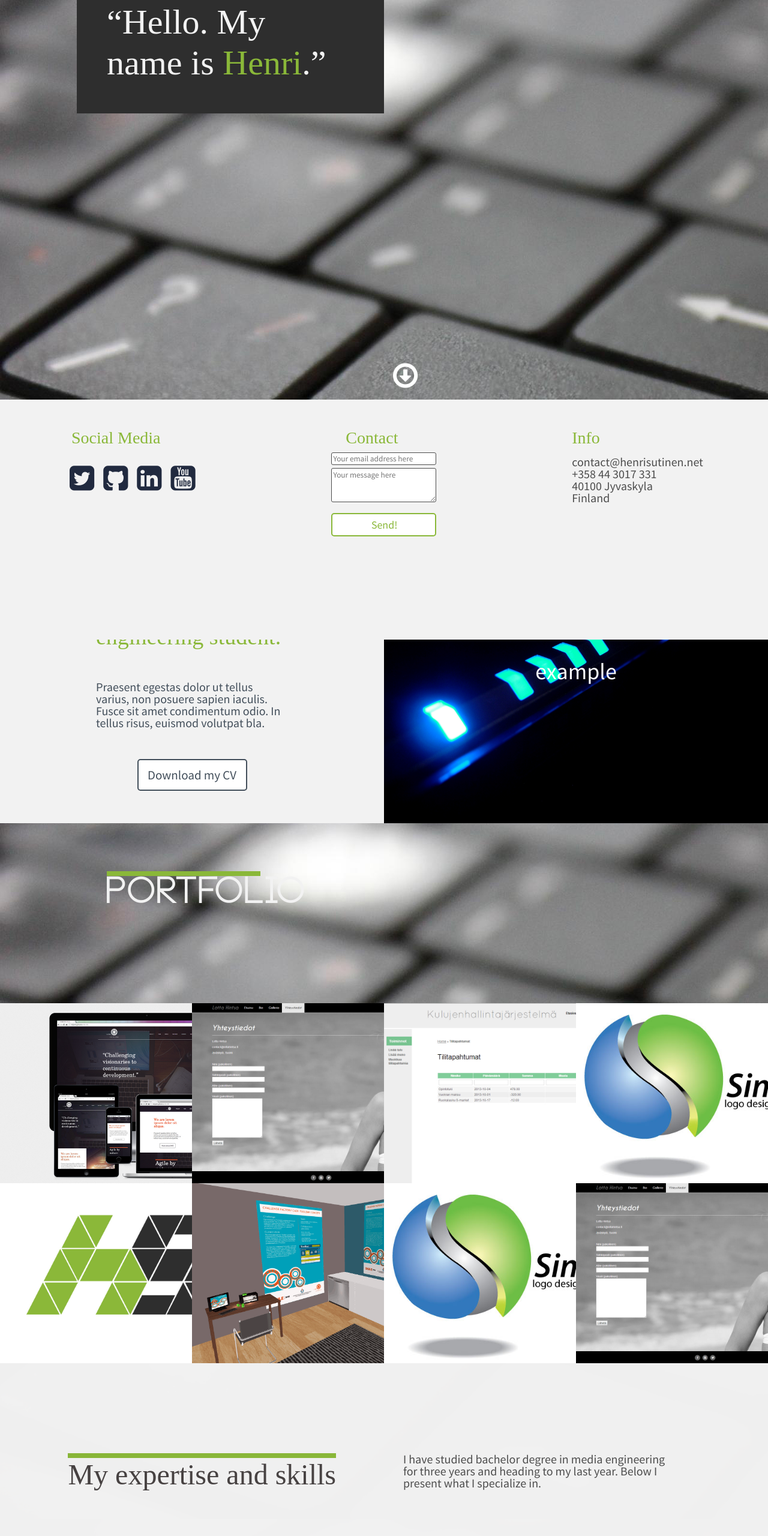
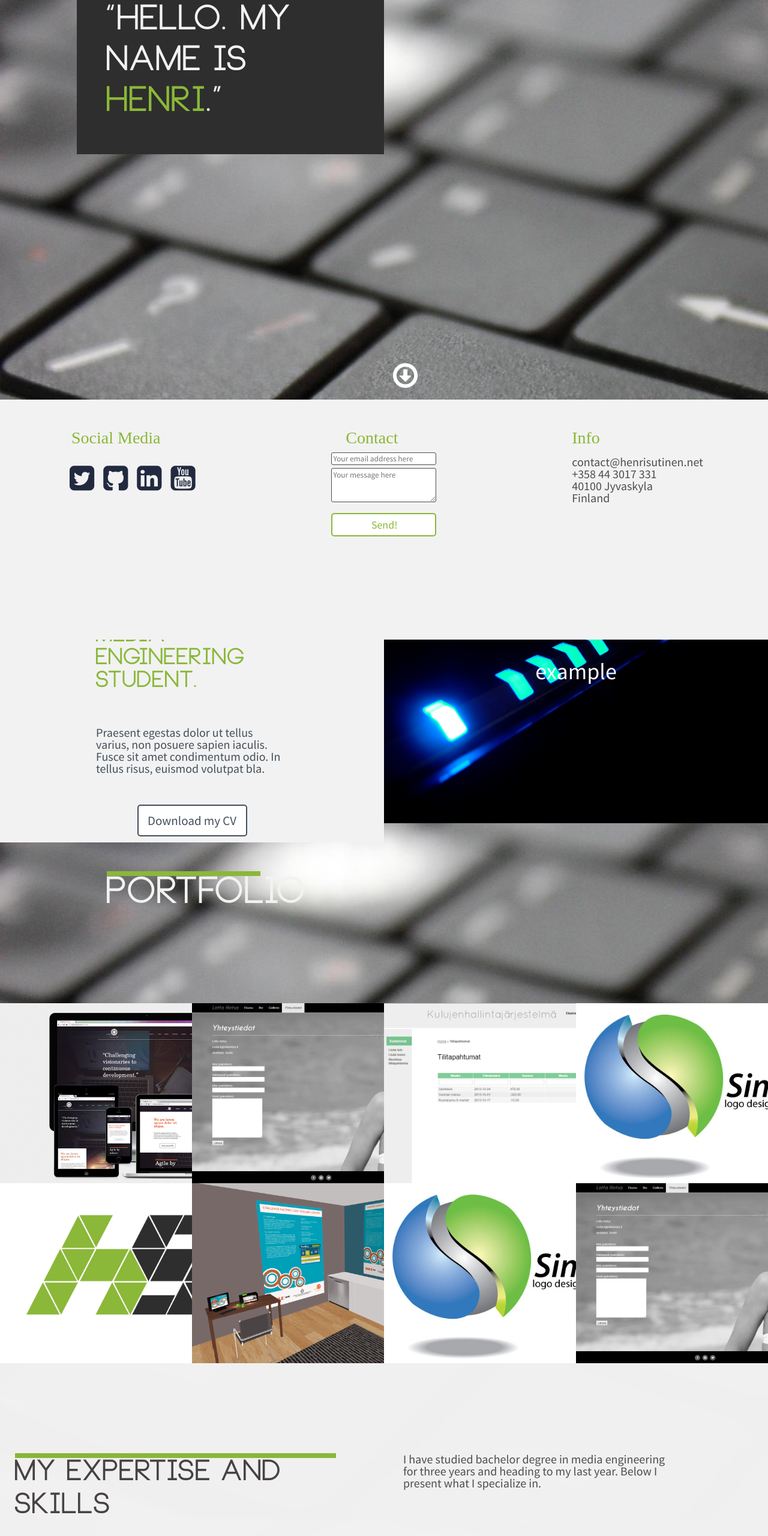
Before and after one commit to henrisutinen/henrisutinen.github.io, a plain HTML site: page index.html in a window 1280 px wide. Shown: the part 134-2694 px from the top of the page at 60% size. Drawn offline with nearby package versions, Linux system fonts and the light colour scheme; a web font is replaced by a local one.

Commit message:
changed font texgyre to Neou

```diff
--- a/css/zerogrid-full.css
+++ b/css/zerogrid-full.css
@@ -213,7 +213,7 @@ Author URI: http://www.zerotheme.com/
 .zerogrid-full .text-success {
 	line-height: 55px;
 	float:right;
-	font-family:texgyre;
+	font-family:Neou;
 	color: #474242;
 	font-size: 48px;
 	margin-right: 80px;
@@ -222,7 +222,7 @@ Author URI: http://www.zerotheme.com/
 }
 .zerogrid-full .text-section {
 	line-height: 45px;
-	font-family:texgyre;
+	font-family:Neou;
 	color: #8AB839;
 	font-size: 38px;
 	margin-top: 120px;
@@ -263,7 +263,7 @@ Author URI: http://www.zerotheme.com/
 }
 .zerogrid-full .orangetext {
 	font-size: 38px;
-	font-family:texgyre;
+	font-family:Neou;
 	text-align: left;
 	margin: 100px 25% 55px 25%;
 	color: #8AB839;
--- a/css/zerogrid.css
+++ b/css/zerogrid.css
@@ -597,7 +597,7 @@ body {
 	font-size: 58px;
 	padding-left: 50px;
 	padding-right: 60px;
-	font-family:texgyre;
+	font-family:Neou;
 	padding-top: 50px;
 	padding-bottom: 50px;
 	background-color:#2E2E2E;
```
